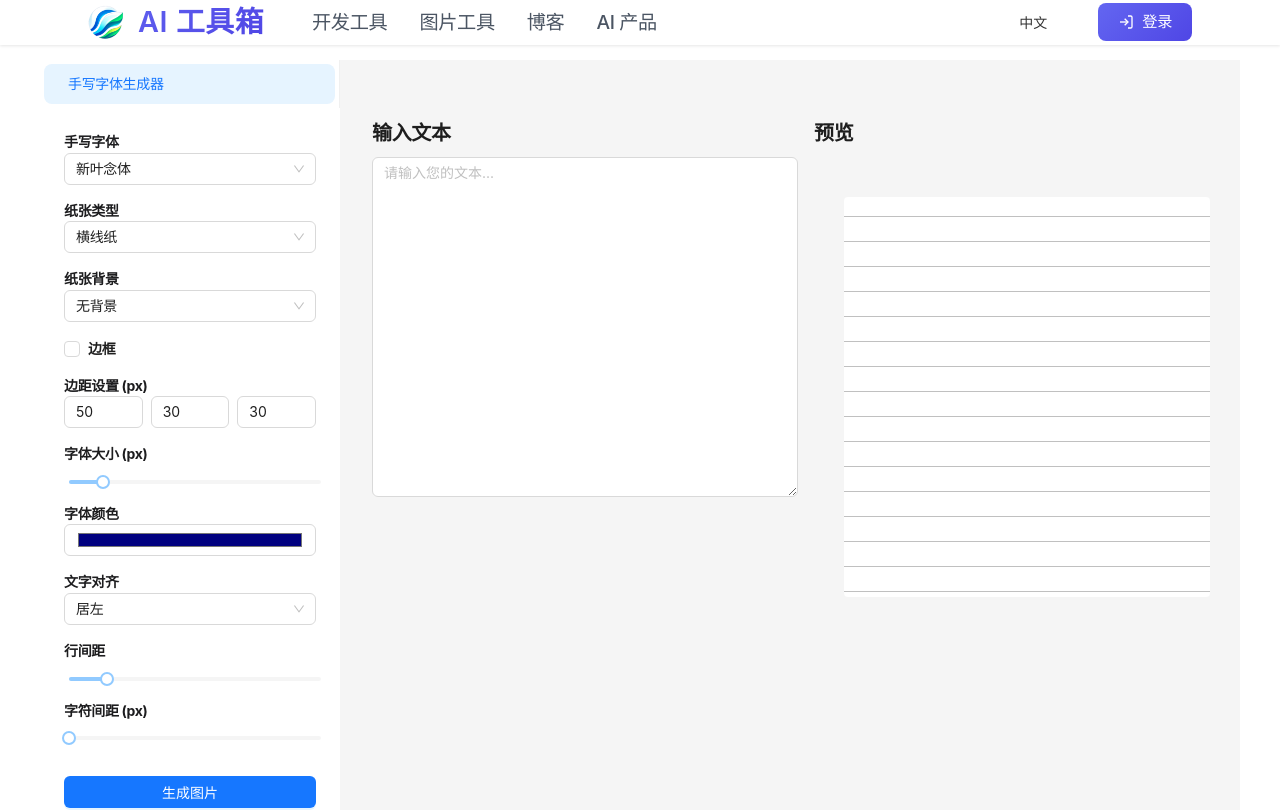
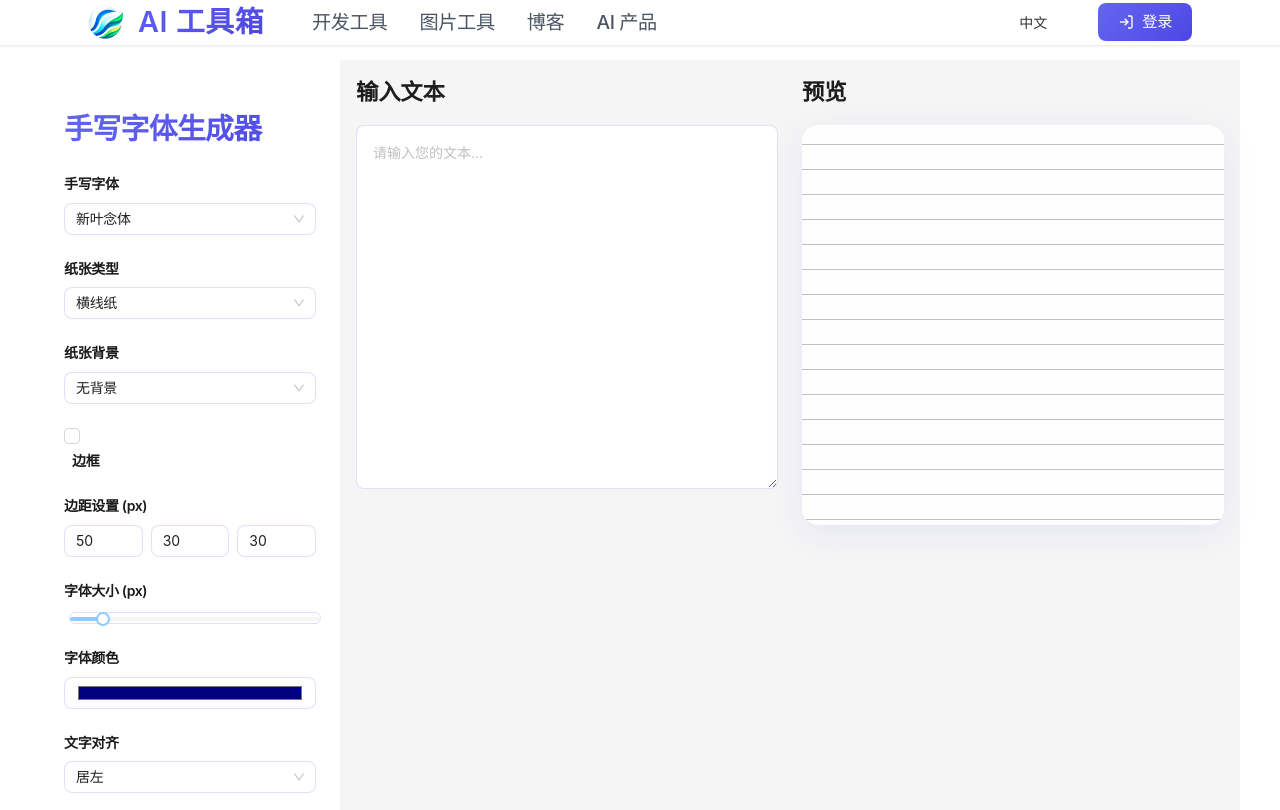
Before and after one commit to fisherdaddy/ai-toolbox, a React (Vite) app: page /handwriting in a window 1280 px wide. Shown: the top 810 px of the page. Built offline with nearby package versions, Linux system fonts and the light colour scheme.

Commit message:
chore: 优化手写字体生成器和名言卡片生成器的样式

```diff
--- a/src/components/HandwriteGen.jsx
+++ b/src/components/HandwriteGen.jsx
@@ -145,12 +145,11 @@ function HandwritingGenerator() {
     const backgroundOffset = -(lineSpacing * fontSize - fontSize);
 
     return (
-        <Layout style={{ minHeight: '100vh' }}>
+        <div className="handwrite-container">
+            <Layout>
                 <Sider width={300} className="site-layout-background">
-                <Menu mode="inline" defaultSelectedKeys={['1']}>
-                    <Menu.Item key="1">手写字体生成器</Menu.Item>
-                </Menu>
                     <div className="settings-section">
+                        <h2 className="title-label">手写字体生成器</h2>
                         <div className="form-group">
                             <label>手写字体</label>
                             <Select value={font} onChange={setFont} style={{ width: '100%' }}>
@@ -272,19 +271,20 @@ function HandwritingGenerator() {
                     </div>
                 </Sider>
                 <Layout>
-                <Content style={{ margin: '16px' }}>
-                    <Row gutter={16}>
+                    <Content style={{ padding: '1rem' }}>
+                        <Row gutter={24}>
                             <Col xs={24} lg={12}>
-                            <Title level={4}>输入文本</Title>
+                                <div className="section-title">输入文本</div>
                                 <TextArea
                                     rows={15}
                                     value={text}
                                     onChange={(e) => setText(e.target.value)}
                                     placeholder="请输入您的文本..."
+                                    style={{ borderRadius: '16px', padding: '1rem' }}
                                 />
                             </Col>
                             <Col xs={24} lg={12}>
-                            <Title level={4}>预览</Title>
+                                <div className="section-title">预览</div>
                                 <div
                                     className="preview-area"
                                     style={{
@@ -292,31 +292,29 @@ function HandwritingGenerator() {
                                         fontSize: `${fontSize}px`,
                                         color: fontColor,
                                         textAlign: textAlign,
-                                marginTop: `${topMargin}px`,
-                                marginLeft: `${leftMargin}px`,
-                                marginRight: `${rightMargin}px`,
+                                        paddingTop: `${topMargin}px`,
+                                        paddingLeft: `${leftMargin}px`,
+                                        paddingRight: `${rightMargin}px`,
                                         lineHeight: `${lineSpacing * fontSize}px`,
                                         letterSpacing: `${charSpacing}px`,
                                         border: borderEnabled ? '1px solid #000' : 'none',
                                         backgroundImage: getPaperBackground(),
                                         backgroundSize: getBackgroundSize(),
                                         backgroundRepeat: getBackgroundRepeat(),
-                                padding: '20px',
+                                        backgroundPosition: `left ${backgroundOffset}px`,
                                         minHeight: '400px',
-                                boxSizing: 'border-box',
-                                backgroundPosition: `left ${backgroundOffset}px`,
                                     }}
                                 >
                                     {text.split('\n').map((line, index) => (
                                         <p key={index} style={{ margin: 0 }}>{line}</p>
                                     ))}
                                 </div>
-
                             </Col>
                         </Row>
                     </Content>
                 </Layout>
             </Layout>
+        </div>
     );
 }
 
--- a/src/components/QuoteCard.jsx
+++ b/src/components/QuoteCard.jsx
@@ -28,42 +28,88 @@ const backgroundOptions = [
 ];
 
 const Container = styled.div`
-  display: flex;
-  flex-direction: row;
-  gap: 20px;
-  padding: 20px;
-  justify-content: center;
-  background-color: #f5f5f5;
   min-height: 100vh;
+  background: linear-gradient(135deg, #f5f7ff 0%, #ffffff 100%);
+  padding: 2rem;
+  position: relative;
+
+  &::before {
+    content: '';
+    position: absolute;
+    top: 0;
+    left: 0;
+    right: 0;
+    bottom: 0;
+    background:
+      linear-gradient(90deg, rgba(99, 102, 241, 0.05) 1px, transparent 1px),
+      linear-gradient(rgba(99, 102, 241, 0.05) 1px, transparent 1px);
+    background-size: 20px 20px;
+    pointer-events: none;
+  }
 `;
 
-const TitleLabel = styled.label`
-  font-size: 16px; // 增大字体大小
-  color: #1677FF; // 设置字体颜色为深色
+const ContentWrapper = styled.div`
+  display: flex;
+  gap: 2rem;
+  max-width: 1400px;
+  margin: 0 auto;
+  position: relative;
+  z-index: 1;
+
+  @media (max-width: 768px) {
+    flex-direction: column;
+  }
 `;
-
 
 const InputContainer = styled.div`
   flex: 1;
+  background: rgba(255, 255, 255, 0.8);
+  backdrop-filter: blur(10px);
+  border-radius: 16px;
+  padding: 1.5rem;
+  box-shadow: 0 8px 32px rgba(99, 102, 241, 0.1);
+  border: 1px solid rgba(255, 255, 255, 0.2);
   display: flex;
   flex-direction: column;
-  gap: 15px;
+  gap: 1rem;
+`;
+
+const TitleLabel = styled.h2`
+  font-size: 1.8rem;
+  margin-bottom: 1.5rem;
+  background: linear-gradient(135deg, #6366F1 0%, #4F46E5 100%);
+  -webkit-background-clip: text;
+  -webkit-text-fill-color: transparent;
+  font-weight: 700;
+  letter-spacing: -0.02em;
 `;
 
 const PreviewContainer = styled.div`
   flex: 1;
-  background-color: ${(props) => props.$bgColor || '#333333'}; // 使用短暂属性
-  padding: 20px;
-  border-radius: 12px;
-  border: 1px solid #333;
-  color: ${(props) => props.$fontColor || '#b8b83b'}; // 使用短暂属性
+  background: ${(props) => props.$bgColor || '#333333'};
+  padding: 2rem;
+  border-radius: 16px;
+  box-shadow: 0 8px 32px rgba(99, 102, 241, 0.1);
+  border: 1px solid rgba(255, 255, 255, 0.2);
   display: flex;
   flex-direction: column;
   justify-content: center;
   align-items: center;
-  position: relative;
+  min-height: 200px;
+  height: fit-content;
+  align-self: flex-start;
+  transition: all 0.3s ease;
+  margin-top: 1rem;
+
+  &:hover {
+    transform: translateY(-5px);
+    box-shadow: 0 12px 24px rgba(99, 102, 241, 0.15);
+  }
+
+  @media (max-width: 768px) {
+    margin-top: 2rem;
     width: 100%;
-  height: 100%;
+  }
 `;
 
 const QuoteText = styled.div`
@@ -98,19 +144,31 @@ const InputText = styled.textarea`
 
 const InputField = styled.input`
   width: 100%;
-  padding: 10px;
+  padding: 0.8rem;
   border-radius: 8px;
-  border: 1px solid #dadce0;
-  font-size: 16px;
+  border: 1px solid rgba(99, 102, 241, 0.2);
+  font-size: 1rem;
+  transition: all 0.3s ease;
+
+  &:hover, &:focus {
+    border-color: rgba(99, 102, 241, 0.4);
+    box-shadow: 0 0 0 2px rgba(99, 102, 241, 0.1);
+  }
 `;
 
 const Select = styled.select`
   width: 100%;
-  padding: 10px;
+  padding: 0.8rem;
   border-radius: 8px;
-  border: 1px solid #dadce0;
-  font-size: 16px;
-  background-color: #fff;
+  border: 1px solid rgba(99, 102, 241, 0.2);
+  font-size: 1rem;
+  transition: all 0.3s ease;
+  background: white;
+  cursor: pointer;
+
+  &:hover {
+    border-color: rgba(99, 102, 241, 0.4);
+  }
 `;
 
 const ColorInput = styled.input`
@@ -121,22 +179,26 @@ const ColorInput = styled.input`
 `;
 
 const Label = styled.label`
-  font-size: 14px;
-  margin-bottom: 5px;
+  font-weight: 600;
+  color: #1a1a1a;
+  margin-bottom: 0.5rem;
+  display: block;
 `;
 
 const DownloadButton = styled.button`
-  padding: 10px 20px;
-  background-color: #1677ff;
+  background: linear-gradient(135deg, #6366F1 0%, #4F46E5 100%);
   color: white;
   border: none;
+  padding: 1rem;
   border-radius: 8px;
+  font-weight: 600;
   cursor: pointer;
-  font-size: 16px;
-  margin-top: 20px;
+  transition: all 0.3s ease;
+  margin-top: 1rem;
 
   &:hover {
-    background-color: #2f86ff;
+    transform: translateY(-2px);
+    box-shadow: 0 4px 12px rgba(99, 102, 241, 0.2);
   }
 `;
 
@@ -179,6 +241,7 @@ function QuoteCard() {
 
   return (
     <Container>
+      <ContentWrapper>
         {/* 左侧输入区域 */}
         <InputContainer>
           <TitleLabel>名言卡片生成器</TitleLabel>
@@ -283,6 +346,7 @@ function QuoteCard() {
             —— {author || '作者姓名'}
           </QuoteAuthor>
         </PreviewContainer>
+      </ContentWrapper>
     </Container>
   );
 }
--- a/src/styles/HandwriteGen.css
+++ b/src/styles/HandwriteGen.css
@@ -58,3 +58,92 @@ body, html, #root {
 .ant-btn {
     margin-top: 16px;
 }
+
+.handwrite-container {
+    min-height: 100vh;
+    background: linear-gradient(135deg, #f5f7ff 0%, #ffffff 100%);
+}
+
+.settings-panel {
+    background: rgba(255, 255, 255, 0.8);
+    backdrop-filter: blur(10px);
+    border-radius: 16px;
+    padding: 1.5rem;
+    box-shadow: 0 8px 32px rgba(99, 102, 241, 0.1);
+    border: 1px solid rgba(255, 255, 255, 0.2);
+    margin: 1rem;
+}
+
+.preview-area {
+    background: rgba(255, 255, 255, 0.9);
+    border-radius: 16px;
+    box-shadow: 0 8px 32px rgba(99, 102, 241, 0.1);
+    border: 1px solid rgba(255, 255, 255, 0.2);
+    transition: all 0.3s ease;
+    overflow: auto;
+    padding: 2rem;
+}
+
+.preview-area:hover {
+    box-shadow: 0 12px 24px rgba(99, 102, 241, 0.15);
+    border-color: rgba(99, 102, 241, 0.3);
+}
+
+.form-group {
+    margin-bottom: 1.5rem;
+}
+
+.form-group label {
+    font-weight: 600;
+    color: #1a1a1a;
+    margin-bottom: 0.5rem;
+    display: block;
+}
+
+.ant-select-selector,
+.ant-input,
+.ant-input-number,
+.ant-slider {
+    border-radius: 8px !important;
+    border: 1px solid rgba(99, 102, 241, 0.2) !important;
+}
+
+.ant-select-selector:hover,
+.ant-input:hover,
+.ant-input-number:hover {
+    border-color: rgba(99, 102, 241, 0.4) !important;
+}
+
+.ant-btn-primary {
+    background: linear-gradient(135deg, #6366F1 0%, #4F46E5 100%) !important;
+    border: none !important;
+    border-radius: 8px !important;
+    height: 40px !important;
+    font-weight: 600 !important;
+    transition: all 0.3s ease !important;
+}
+
+.ant-btn-primary:hover {
+    transform: translateY(-2px);
+    box-shadow: 0 4px 12px rgba(99, 102, 241, 0.2);
+}
+
+.section-title {
+    font-size: 1.4rem;
+    font-weight: 600;
+    margin-bottom: 1rem;
+    background: linear-gradient(135deg, #1a1a1a 0%, #333333 100%);
+    -webkit-background-clip: text;
+    -webkit-text-fill-color: transparent;
+    letter-spacing: -0.01em;
+}
+
+.title-label {
+    font-size: 1.8rem;
+    margin-bottom: 1.5rem;
+    background: linear-gradient(135deg, #6366F1 0%, #4F46E5 100%);
+    -webkit-background-clip: text;
+    -webkit-text-fill-color: transparent;
+    font-weight: 700;
+    letter-spacing: -0.02em;
+}
```
Lines whose indentation alone changed are shown as unchanged.
